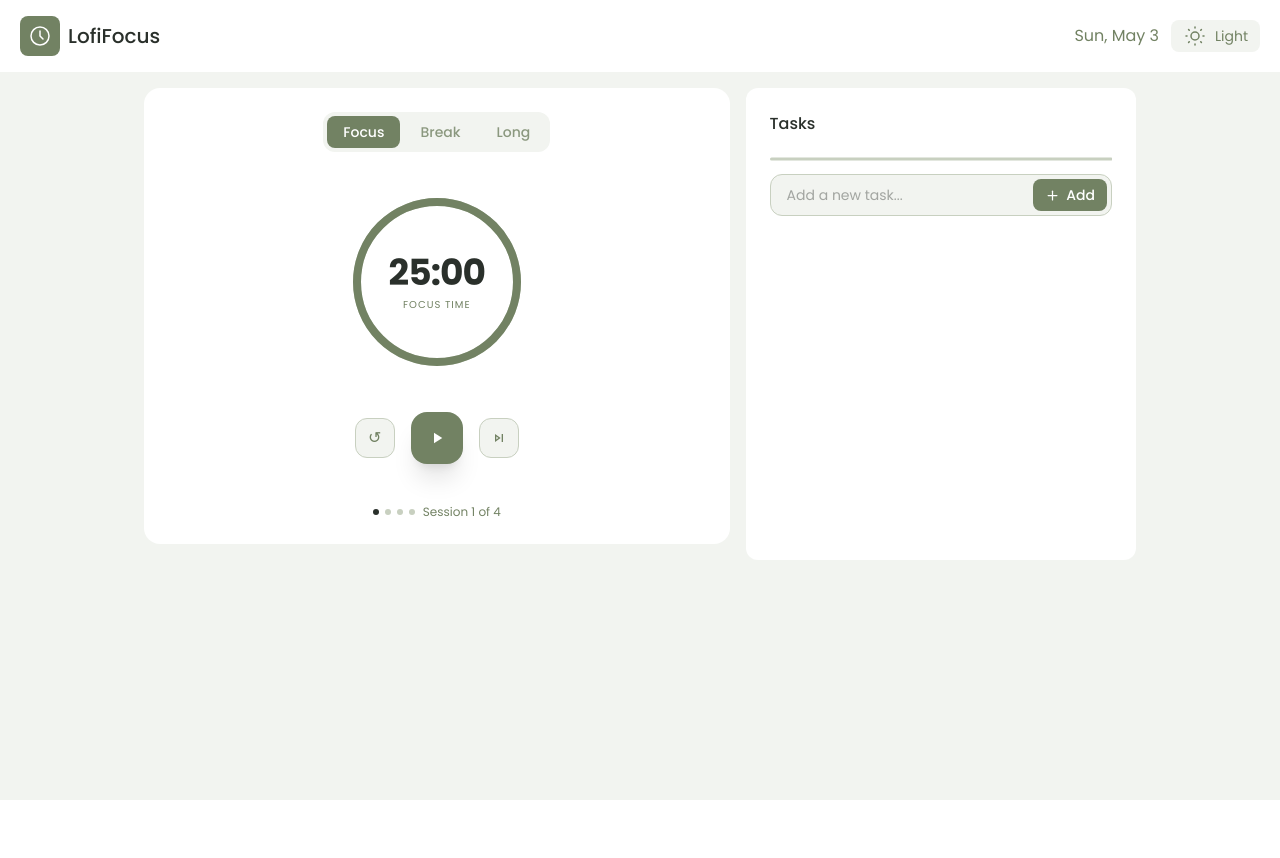
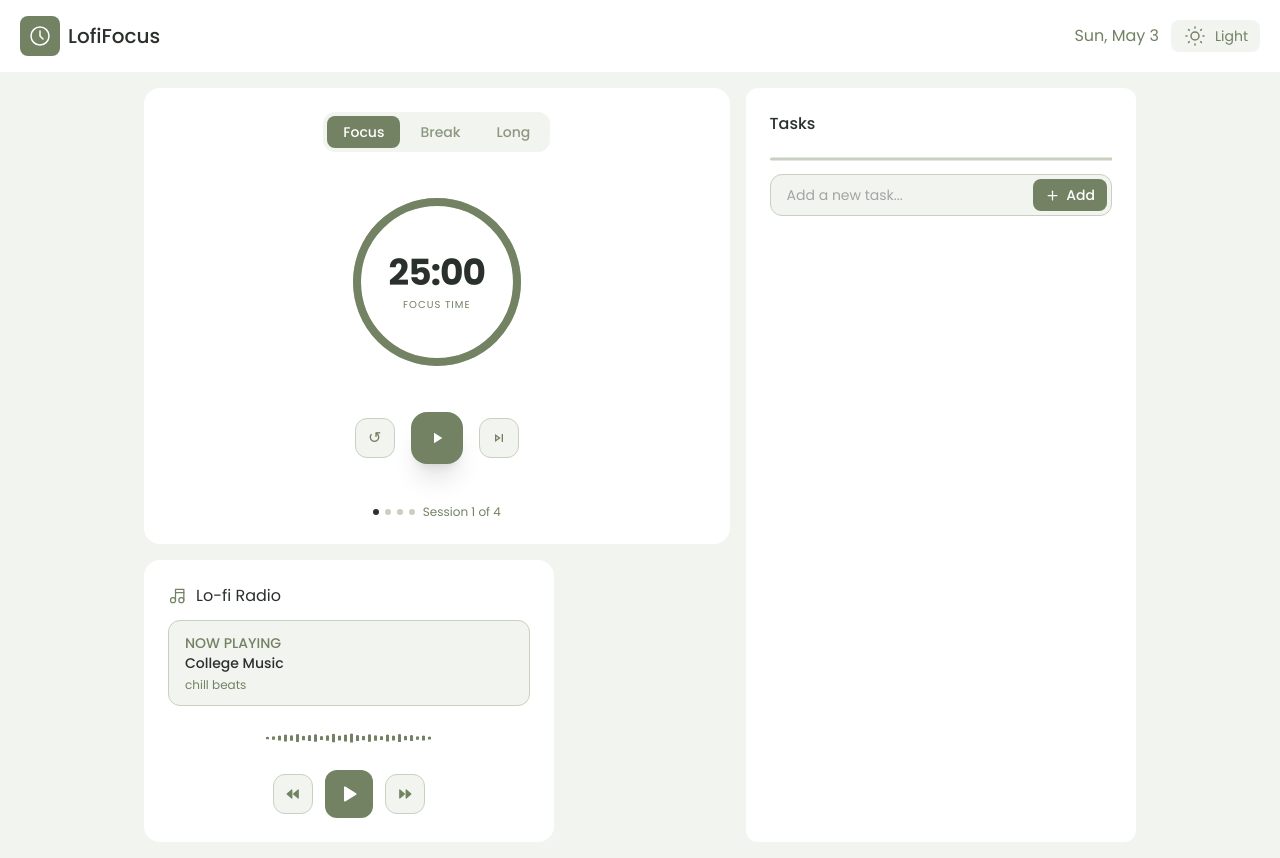
Before and after one commit to Anasfaiq/lofi-focus, a React (Vite) app: page / in a window 1280 px wide. Before the commit the page ends 800 px from the top, so only its background shows below. Built offline with nearby package versions, Linux system fonts and the light colour scheme.

Commit message:
refactor: uncomment LofiRadio Component

```diff
--- a/src/App.tsx
+++ b/src/App.tsx
@@ -1,7 +1,7 @@
 import NavBar from "./components/NavBar";
 import Timer from "./components/Timer";
 import Tasks from "./components/Tasks";
-// import LofiRadio from "./components/LofiRadio";
+import LofiRadio from "./components/LofiRadio";
 // import TodaysFocus from "./components/TodaysFocus";
 import "./App.css";
 
@@ -24,7 +24,7 @@ const App = () => {
         {/* Bottom row col 1 — Lo-fi Radio + Today's Focus */}
         <div className="flex gap-4">
           <div className="flex-1">
-            {/* <LofiRadio /> */}
+            <LofiRadio />
           </div>
           <div className="w-40">
             {/* <TodaysFocus /> */}
```
